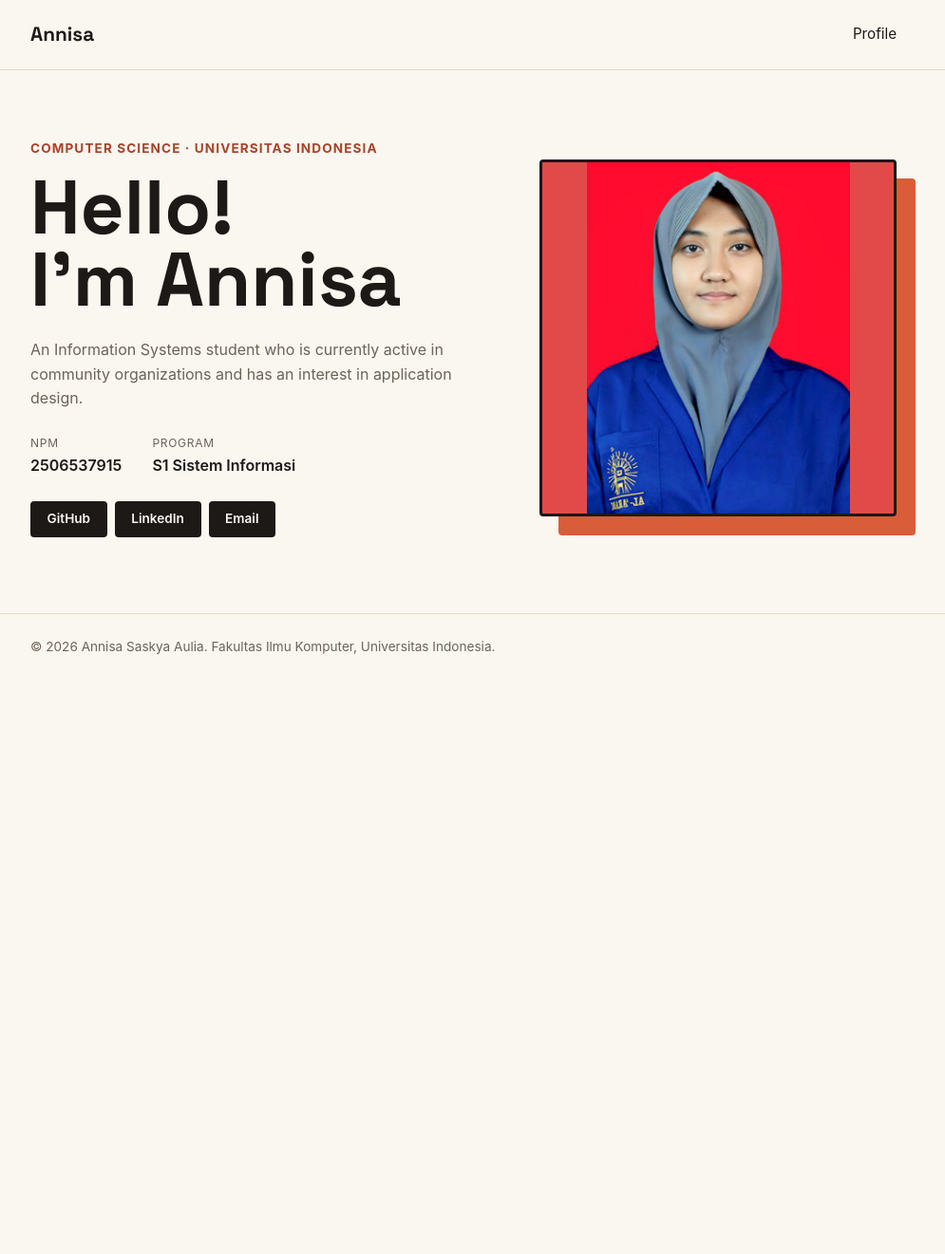
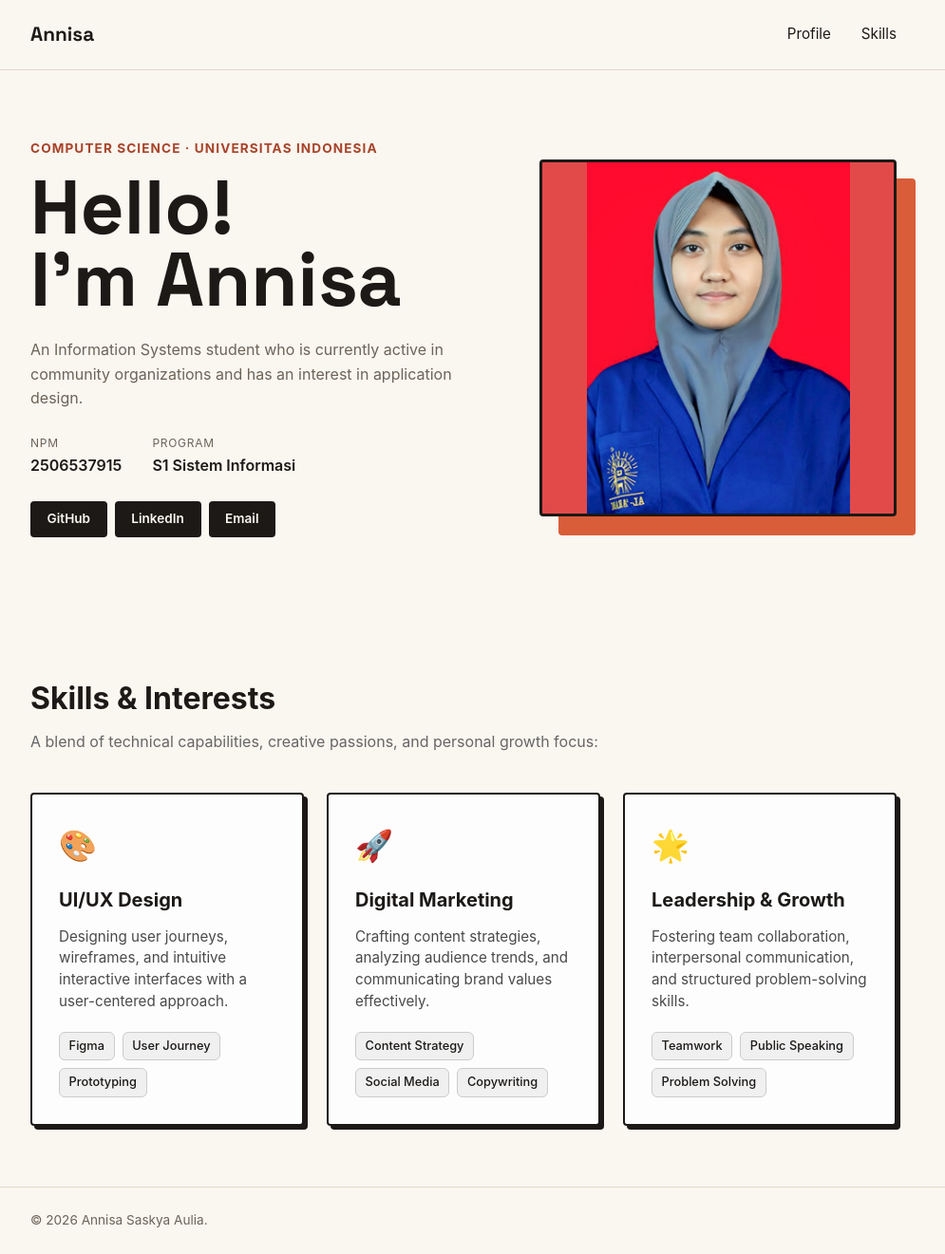
Before and after one commit to annisasaskya3-art/myportofolio, a Django app: page / in a window 1280 px wide. Shown: the whole page at 95% size, without its empty margins (152-1147 px from the left). Before the commit the page ends 689 px from the top, so only its background shows below. Run offline with Django 5.2, Linux system fonts and the light colour scheme.

Commit message:
feat(portfolio): add a skill and interest section with 3 cards display

```diff
--- a/static/css/style.css
+++ b/static/css/style.css
@@ -198,3 +198,82 @@ h1, .brand {
         justify-content: flex-start;
     }
 }
+
+/* ===================================
+   SKILLS SECTION STYLES
+   =================================== */
+.skills-section {
+    padding: 4rem 0;
+    background-color: var(--bg-surface, #faf6f0);
+}
+
+.section-title {
+    font-size: 2rem;
+    font-weight: 700;
+    margin-bottom: 0.5rem;
+    color: var(--ink, #1a1a1a);
+}
+
+.section-subtitle {
+    font-size: 1rem;
+    color: #666666;
+    margin-bottom: 2.5rem;
+}
+
+/* Menggunakan CSS Grid untuk Layout Cards (Poin Checklist Wajib) */
+.skills-grid {
+    display: grid;
+    grid-template-columns: repeat(auto-fit, minmax(280px, 1fr));
+    gap: 1.5rem;
+}
+
+.skill-card {
+    background: #fdfdfd;
+    border: 2px solid var(--ink, #1a1a1a);
+    border-radius: var(--radius, 12px);
+    padding: 1.75rem;
+    box-shadow: 4px 4px 0px var(--ink, #1a1a1a);
+    transition: transform 0.2s ease, box-shadow 0.2s ease;
+}
+
+/* Efek Hover untuk Skill Cards*/
+/* Card Pertama saat di-hover (Kuning) */
+.skill-card:hover {
+    transform: translateY(-5px);
+    box-shadow: 6px 6px 0px var(--ink, #1a1a1a);
+    background-color: #ff9359;
+}
+
+.skill-icon {
+    font-size: 2rem;
+    margin-bottom: 1rem;
+}
+
+.skill-card h3 {
+    font-size: 1.25rem;
+    margin-bottom: 0.75rem;
+    color: var(--ink, #1a1a1a);
+}
+
+.skill-card p {
+    font-size: 0.95rem;
+    color: #4a4a4a;
+    line-height: 1.5;
+    margin-bottom: 1.25rem;
+}
+
+/* Flexbox untuk Badge/Tags Skill */
+.skill-tags {
+    display: flex;
+    flex-wrap: wrap;
+    gap: 0.5rem;
+}
+
+.tag {
+    font-size: 0.8rem;
+    font-weight: 500;
+    background-color: #f0f0f0;
+    border: 1px solid #ccc;
+    padding: 0.25rem 0.6rem;
+    border-radius: 6px;
+}
--- a/templates/index.html
+++ b/templates/index.html
@@ -7,7 +7,7 @@
     <link rel="preconnect" href="https://fonts.googleapis.com">
     <link rel="preconnect" href="https://fonts.gstatic.com" crossorigin>
     <link href="https://fonts.googleapis.com/css2?family=Space+Grotesk:wght@500;700&display=swap" rel="stylesheet">
-    <link rel="stylesheet" href="/static/css/style.css">
+    <link rel="stylesheet" href="/static/css/style.css?v=2">
 </head>
 <body>
     <header class="site-header">
@@ -15,6 +15,7 @@
             <a href="#profile" class="brand">Annisa</a>
             <nav>
                 <a href="#profile">Profile</a>
+                <a href="#skills">Skills</a>
             </nav>
         </div>
     </header>
@@ -50,11 +51,57 @@
                 </div>
             </div>
         </section>
+
+<!-- SECTION SKILLS & INTERESTS -->
+<section class="skills-section" id="skills">
+    <div class="container">
+        <h2 class="section-title">Skills & Interests</h2>
+        <p class="section-subtitle">A blend of technical capabilities, creative passions, and personal growth focus:</p>
+
+        <div class="skills-grid">
+            <!-- Item 1: UI/UX Design -->
+            <article class="skill-card">
+                <div class="skill-icon">🎨</div>
+                <h3>UI/UX Design</h3>
+                <p>Designing user journeys, wireframes, and intuitive interactive interfaces with a user-centered approach.</p>
+                <div class="skill-tags">
+                    <span class="tag">Figma</span>
+                    <span class="tag">User Journey</span>
+                    <span class="tag">Prototyping</span>
+                </div>
+            </article>
+
+            <!-- Item 2: Digital Marketing -->
+            <article class="skill-card">
+                <div class="skill-icon">🚀</div>
+                <h3>Digital Marketing</h3>
+                <p>Crafting content strategies, analyzing audience trends, and communicating brand values effectively.</p>
+                <div class="skill-tags">
+                    <span class="tag">Content Strategy</span>
+                    <span class="tag">Social Media</span>
+                    <span class="tag">Copywriting</span>
+                </div>
+            </article>
+
+            <!-- Item 3: Leadership & Growth -->
+            <article class="skill-card">
+                <div class="skill-icon">🌟</div>
+                <h3>Leadership & Growth</h3>
+                <p>Fostering team collaboration, interpersonal communication, and structured problem-solving skills.</p>
+                <div class="skill-tags">
+                    <span class="tag">Teamwork</span>
+                    <span class="tag">Public Speaking</span>
+                    <span class="tag">Problem Solving</span>
+                </div>
+            </article>
+        </div>
+    </div>
+</section>
     </main>
 
     <footer class="site-footer">
         <div class="container">
-            <p>&copy; 2026 Annisa Saskya Aulia. Fakultas Ilmu Komputer, Universitas Indonesia.</p>
+            <p>&copy; 2026 Annisa Saskya Aulia.</p>
         </div>
     </footer>
 </body>
```
